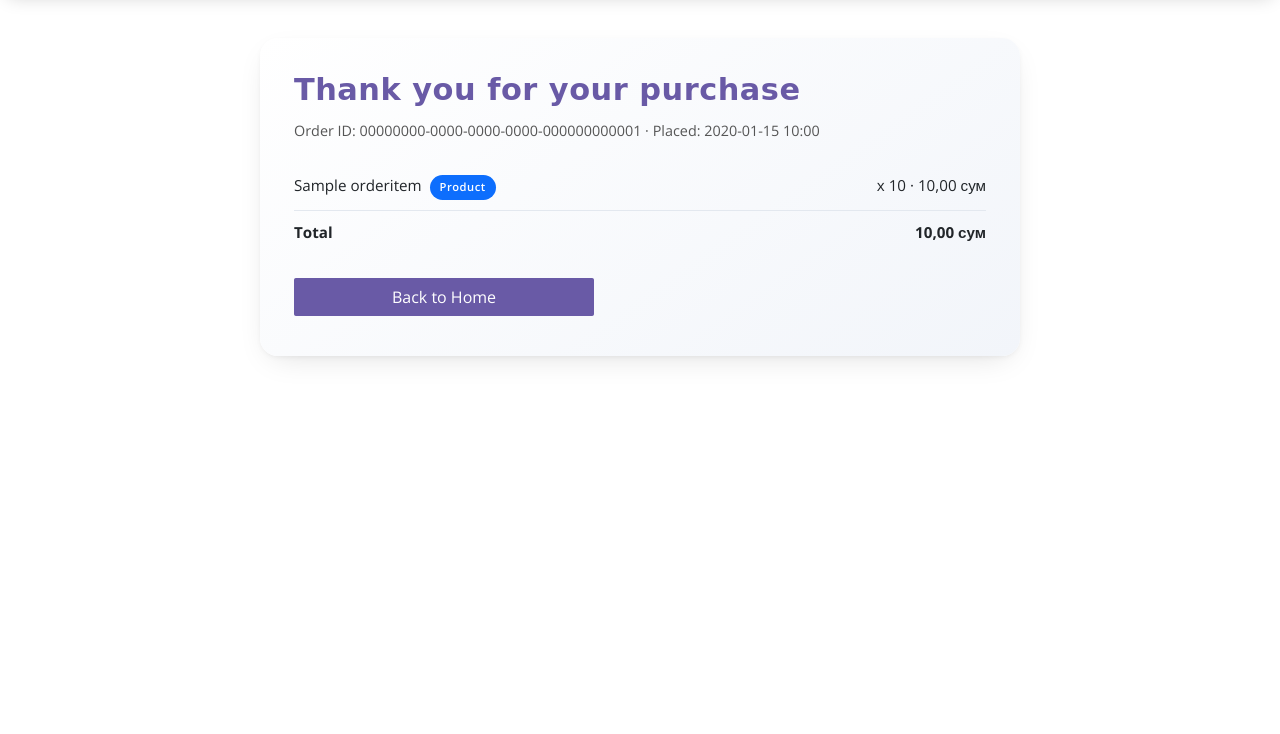
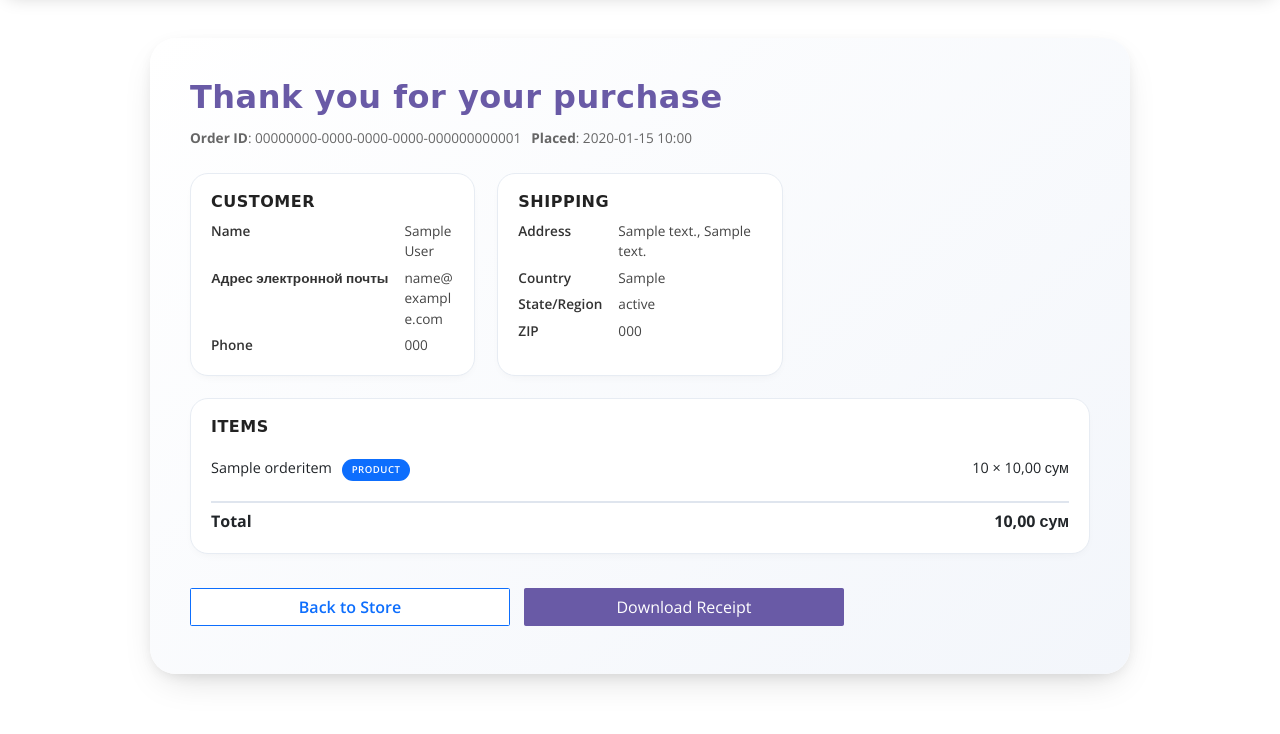
Before and after one commit to Bayrambek770/tech-store, a Django app: page /orders/success/00000000-0000-0000-0000-000000000001/ in a window 1280 px wide. Shown: the part 102-836 px from the top of the page. Before the commit the page ends 463 px from the top, so only its background shows below. Run offline with Django 5.2, Linux system fonts and the light colour scheme; tables that the repository leaves empty hold one stand-in row (values such as "Sample post"); some web fonts are replaced.

Commit message:
advancing payment methods

```diff
--- a/orders/models.py
+++ b/orders/models.py
@@ -10,6 +10,16 @@ class Order(models.Model):
     id = models.UUIDField(primary_key=True, default=uuid.uuid4, editable=False)
     currency = models.CharField(_('Currency'), max_length=8, default='UZS')
     total_price = models.DecimalField(_('Total Price'), max_digits=14, decimal_places=2, default=0)
+    # customer info (optional until payment success)
+    first_name = models.CharField(_('First name'), max_length=60, blank=True, null=True)
+    last_name = models.CharField(_('Last name'), max_length=80, blank=True, null=True)
+    email = models.EmailField(_('Email'), max_length=150, blank=True, null=True)
+    phone = models.CharField(_('Phone'), max_length=32, blank=True, null=True)
+    address1 = models.CharField(_('Address line 1'), max_length=160, blank=True, null=True)
+    address2 = models.CharField(_('Address line 2'), max_length=160, blank=True, null=True)
+    country = models.CharField(_('Country'), max_length=80, blank=True, null=True)
+    state = models.CharField(_('State/Region'), max_length=80, blank=True, null=True)
+    zip = models.CharField(_('ZIP'), max_length=24, blank=True, null=True)
     created_at = models.DateTimeField(auto_now_add=True)
     updated_at = models.DateTimeField(auto_now=True)
 
--- a/orders/urls.py
+++ b/orders/urls.py
@@ -6,4 +6,5 @@ app_name = 'orders'
 urlpatterns = [
     path('create/', views.create_order, name='create'),
     path('success/<uuid:order_id>/', views.order_success, name='success'),
+    path('payment-return/', views.payment_return, name='payment_return'),
 ]
--- a/orders/views.py
+++ b/orders/views.py
@@ -9,6 +9,8 @@ from payment.provider import InterforumClient
 from products.models import Product
 from designs.models import DesignAsset
 from .models import Order, OrderItem
+from payment.models import TransactionStatus
+from django.views.decorators.http import require_GET
 
 
 def order_success(request, order_id):
@@ -28,7 +30,18 @@ def create_order(request):
         return redirect('store')
 
     currency = request.POST.get('currency', 'UZS')
-    order = Order.objects.create(currency=currency)
+    order = Order.objects.create(
+        currency=currency,
+        first_name=request.POST.get('first_name') or '',
+        last_name=request.POST.get('last_name') or '',
+        email=request.POST.get('email') or '',
+        phone=request.POST.get('phone') or '',
+        address1=request.POST.get('address1') or '',
+        address2=request.POST.get('address2') or '',
+        country=request.POST.get('country') or '',
+        state=request.POST.get('state') or '',
+        zip=request.POST.get('zip') or '',
+    )
 
     product_ids = [k.split(':', 1)[1] for k in cart if k.startswith('P:')]
     design_ids = [k.split(':', 1)[1] for k in cart if k.startswith('D:')]
@@ -130,3 +143,19 @@ def create_order(request):
 
     messages.success(request, _('Order created successfully.'))
     return redirect(payment_link)
+
+
+@require_GET
+def payment_return(request):
+    """Handle user returning from Paylov.
+    Expect ?tx=<transaction_id> and provider may separately notify server to set status.
+    If transaction not success -> redirect home (cart remains untouched because we only clear after link creation already).
+    On success -> show order success page.
+    """
+    tx_id = request.GET.get('tx')
+    if not tx_id:
+        return redirect('home')
+    tx = Transaction.objects.filter(id=tx_id).select_related('order').first()
+    if not tx or tx.status != TransactionStatus.SUCCESS:
+        return redirect('home')
+    return redirect('orders:success', order_id=tx.order_id)
--- a/payment/provider.py
+++ b/payment/provider.py
@@ -35,7 +35,8 @@ class InterforumClient:
     def create_payment_link(cls, transaction):
         amount = transaction.amount
         currency_code = transaction.currency
-        return_url = "https://darkandwhite.uz/"
+        # dynamic return URL (success or cancel evaluated in callback view)
+        return_url = settings.SITE_BASE_URL.rstrip('/') + f"/payments/return/?tx={transaction.id}"
         if currency_code == "UZS":
             currency = 860
         elif currency_code == "USD":
--- a/templates/orders/order_success.html
+++ b/templates/orders/order_success.html
@@ -9,38 +9,110 @@
   <link rel="stylesheet" href="{% static 'main/css/meyawo.css' %}">
   <link rel="stylesheet" href="{% static 'main/css/custom.css' %}">
   <style>
-    .order-success{max-width:760px;margin:140px auto 60px;padding:34px 34px 40px;border-radius:18px;background:linear-gradient(145deg,#ffffff,#f2f5fa);box-shadow:0 10px 32px -12px rgba(0,0,0,.15),0 2px 6px -2px rgba(0,0,0,.08);}
-    .order-success h1{font-size:1.9rem;margin-bottom:.75rem;font-weight:700;letter-spacing:.5px;}
-    .order-meta{font-size:.9rem;color:#555;margin-bottom:1.4rem;}
-    .order-lines{list-style:none;padding:0;margin:0 0 1.5rem;}
-    .order-lines li{display:flex;justify-content:space-between;padding:10px 0;border-bottom:1px solid #e3e8ef;font-size:.95rem;}
+    .order-success{max-width:980px;margin:140px auto 60px;padding:40px 40px 48px;border-radius:26px;background:linear-gradient(140deg,#ffffff,#f3f6fb);box-shadow:0 14px 38px -14px rgba(0,0,0,.18),0 4px 14px -4px rgba(0,0,0,.1);}
+    .order-success h1{font-size:2rem;margin-bottom:.75rem;font-weight:700;letter-spacing:.5px;}
+    .order-meta{font-size:.85rem;color:#666;margin-bottom:1.2rem;display:flex;flex-wrap:wrap;gap:10px;}
+    .grid{display:grid;grid-template-columns:repeat(auto-fit,minmax(240px,1fr));gap:22px;margin:24px 0 34px;}
+    .panel{background:#fff;border:1px solid #e7ecf3;border-radius:18px;padding:18px 20px 20px;box-shadow:0 4px 12px -6px rgba(0,0,0,.07);}
+    .panel h2{font-size:1rem;font-weight:600;margin:0 0 10px;color:#222;text-transform:uppercase;letter-spacing:.5px;}
+    dl{margin:0;display:grid;grid-template-columns:auto 1fr;row-gap:6px;column-gap:16px;font-size:.85rem;}
+    dt{font-weight:600;color:#333;} dd{margin:0;color:#444;word-break:break-word;}
+    .order-lines{list-style:none;padding:0;margin:0;}
+    .order-lines li{display:flex;justify-content:space-between;padding:10px 0;border-bottom:1px solid #e3e8ef;font-size:.9rem;gap:16px;}
     .order-lines li:last-child{border-bottom:none;}
-    .pill{display:inline-block;background:#0d6efd;color:#fff;padding:4px 10px;border-radius:30px;font-size:.7rem;font-weight:600;letter-spacing:.5px;margin-left:4px;}
+    .pill{display:inline-block;background:#0d6efd;color:#fff;padding:4px 10px;border-radius:30px;font-size:.6rem;font-weight:600;letter-spacing:.5px;margin-left:6px;text-transform:uppercase;}
+    .totals{display:flex;justify-content:space-between;font-weight:700;font-size:1rem;padding-top:6px;margin-top:10px;border-top:2px solid #dfe5ee;}
+    .actions{display:flex;flex-wrap:wrap;gap:14px;margin-top:34px;}
+    .actions a,.actions button{flex:1 1 220px;max-width:320px;}
+    .btn-outline{background:#fff;border:1px solid #0d6efd;color:#0d6efd;font-weight:600;}
+    .btn-outline:hover{background:#0d6efd;color:#fff;}
+    @media (max-width:720px){
+      .order-success{padding:28px 22px 36px;border-radius:20px;margin:120px 14px 60px;}
+      .grid{gap:18px;}
+      .panel{padding:16px 16px 18px;}
+      .order-lines li{font-size:.85rem;padding:8px 0;}
+      .actions{flex-direction:column;}
+    }
   </style>
 </head>
 <body>
   {% include 'layouts/navbar.html' with static_nav=True %}
   <main class="order-success">
     <h1>{% trans "Thank you for your purchase" %}</h1>
-    <div class="order-meta">{% trans "Order ID" %}: {{ order.id }} · {% trans "Placed" %}: {{ order.created_at|date:"Y-m-d H:i" }}</div>
+    <div class="order-meta">
+      <span><strong>{% trans "Order ID" %}</strong>: {{ order.id }}</span>
+      <span><strong>{% trans "Placed" %}</strong>: {{ order.created_at|date:"Y-m-d H:i" }}</span>
+    </div>
+    <div class="grid">
+      <section class="panel">
+        <h2>{% trans "Customer" %}</h2>
+        <dl>
+          <dt>{% trans "Name" %}</dt><dd>{{ order.first_name }} {{ order.last_name }}</dd>
+          <dt>{% trans "Email" %}</dt><dd>{{ order.email }}</dd>
+          <dt>{% trans "Phone" %}</dt><dd>{{ order.phone }}</dd>
+        </dl>
+      </section>
+      <section class="panel">
+        <h2>{% trans "Shipping" %}</h2>
+        <dl>
+          <dt>{% trans "Address" %}</dt><dd>{{ order.address1 }}{% if order.address2 %}, {{ order.address2 }}{% endif %}</dd>
+          <dt>{% trans "Country" %}</dt><dd>{{ order.country }}</dd>
+          <dt>{% trans "State/Region" %}</dt><dd>{{ order.state }}</dd>
+          <dt>{% trans "ZIP" %}</dt><dd>{{ order.zip }}</dd>
+        </dl>
+      </section>
+      <section class="panel" style="grid-column:1/-1;">
+        <h2>{% trans "Items" %}</h2>
         <ul class="order-lines">
           {% for item in order.items.all %}
             <li>
-          <span>
-            {{ item.name }}
-            <span class="pill">{{ item.get_kind_display }}</span>
-          </span>
-          <span>x {{ item.quantity }} · {{ item.line_total|price_local }}</span>
+              <span>{{ item.name }} <span class="pill">{{ item.get_kind_display }}</span></span>
+              <span>{{ item.quantity }} × {{ item.unit_price|price_local }}</span>
             </li>
           {% empty %}
             <li>{% trans "No items in this order." %}</li>
           {% endfor %}
-      <li>
-        <strong>{% trans "Total" %}</strong>
-    <strong>{{ order.total_price|price_local }}</strong>
-      </li>
         </ul>
-  <a href="{% url 'home' %}" class="btn btn-primary btn-block" style="width:100%;max-width:300px;">{% trans "Back to Home" %}</a>
+        <div class="totals">
+          <span>{% trans "Total" %}</span>
+          <span>{{ order.total_price|price_local }}</span>
+        </div>
+      </section>
+    </div>
+    <div class="actions">
+      <a href="{% url 'store' %}" class="btn btn-outline">{% trans "Back to Store" %}</a>
+      <form action="#" method="get" onsubmit="downloadReceipt(event)" style="flex:1 1 220px;max-width:320px;">
+        <button type="submit" class="btn btn-primary btn-block">{% trans "Download Receipt" %}</button>
+      </form>
+    </div>
   </main>
+  <script id="order-items" type="application/json">[
+  {% for item in order.items.all %}
+    {"id":"{{ item.id }}","name":"{{ item.name|escapejs }}","kind":"{{ item.kind }}","qty":{{ item.quantity }},"unit":"{{ item.unit_price }}","line":"{{ item.line_total }}"}{% if not forloop.last %},{% endif %}
+  {% endfor %}
+  ]</script>
+  <script>
+  function downloadReceipt(e){
+    e.preventDefault();
+    let itemsJson = document.getElementById('order-items').textContent.trim();
+    try { if(!itemsJson.startsWith('[')) itemsJson = '[]'; } catch(err){ itemsJson='[]'; }
+    let itemsData = [];
+    try { itemsData = JSON.parse(itemsJson); } catch(err) { itemsData = []; }
+    const data = {
+      id: "{{ order.id }}",
+      created: "{{ order.created_at|date:'c' }}",
+      currency: "{{ order.currency }}",
+      total: "{{ order.total_price }}",
+      customer: { name: "{{ order.first_name }} {{ order.last_name }}", email: "{{ order.email }}", phone: "{{ order.phone }}" },
+      address: { line1: "{{ order.address1 }}", line2: "{{ order.address2 }}", country: "{{ order.country }}", state: "{{ order.state }}", zip: "{{ order.zip }}" },
+      items: itemsData
+    };
+    const blob = new Blob([JSON.stringify(data,null,2)], {type:'application/json'});
+    const a = document.createElement('a');
+    a.href = URL.createObjectURL(blob);
+    a.download = 'receipt-'+data.id+'.json';
+    document.body.appendChild(a); a.click(); a.remove();
+  }
+  </script>
 </body>
 </html>
```
Also changed, not shown: orders/migrations/0002_order_customer_fields.py (added). Lines whose indentation alone changed are shown as unchanged.
